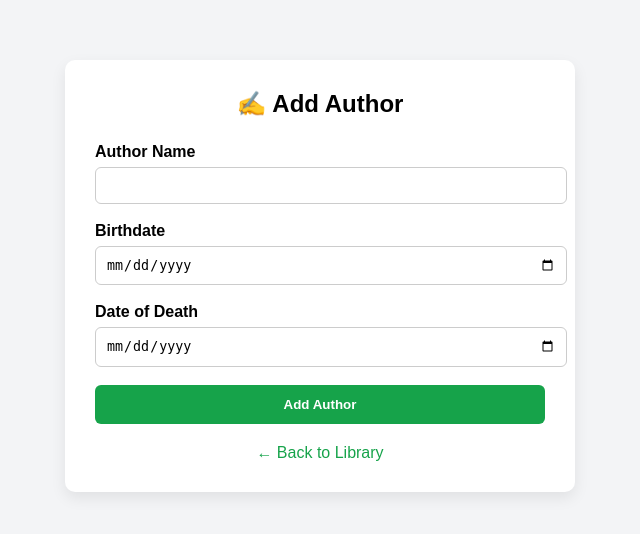
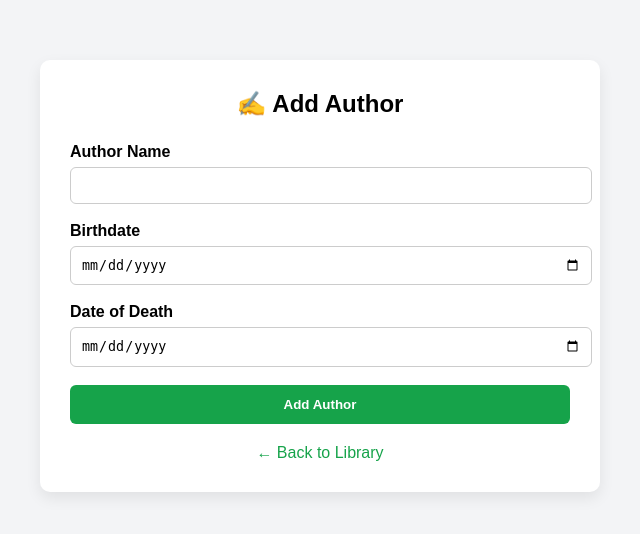
Before and after one commit to aline-j/book-alchemy, a Flask app: page /add_author in a window 1280 px wide. Shown: the top 534 px of the page, without its empty margins (320-960 px from the left). Run offline with Flask 3, Linux system fonts and the light colour scheme.

Commit message:
Move styles to styles.css and remove double styles

```diff
--- a/static/styles.css
+++ b/static/styles.css
@@ -52,8 +52,8 @@ h1 {
   flex-wrap: wrap;
 }
 
-input,
-select {
+.controls input,
+.controls select {
   padding: 8px;
   border-radius: 4px;
   border: 1px solid #ccc;
@@ -140,3 +140,71 @@ form {
   object-fit: cover;
   display: block;
 }
+
+.form-container {
+  max-width: 500px;
+  margin: 60px auto;
+  background: white;
+  padding: 30px;
+  border-radius: 10px;
+  box-shadow: 0 6px 15px rgba(0, 0, 0, 0.08);
+}
+
+h2 {
+  margin-top: 0;
+  margin-bottom: 25px;
+  text-align: center;
+}
+
+label {
+  display: block;
+  font-weight: bold;
+  margin-bottom: 6px;
+}
+
+.add-book-btn {
+  width: 100%;
+  padding: 12px;
+  background-color: #2563eb;
+  color: white;
+  font-weight: bold;
+  border: none;
+  border-radius: 6px;
+  cursor: pointer;
+}
+
+.add-book-back-link {
+  display: block;
+  text-align: center;
+  margin-top: 20px;
+  text-decoration: none;
+  color: #2563eb;
+}
+
+.add-author-btn {
+  width: 100%;
+  padding: 12px;
+  background-color: #16a34a;
+  color: white;
+  font-weight: bold;
+  border: none;
+  border-radius: 6px;
+  cursor: pointer;
+}
+
+.add-author-back-link {
+  display: block;
+  text-align: center;
+  margin-top: 20px;
+  text-decoration: none;
+  color: #16a34a;
+}
+
+.form-container input,
+.form-container select {
+  width: 100%;
+  padding: 10px;
+  margin-bottom: 18px;
+  border-radius: 6px;
+  border: 1px solid #ccc;
+}
--- a/templates/add_author.html
+++ b/templates/add_author.html
@@ -1,69 +1,16 @@
-<!DOCTYPE html>
+<!doctype html>
 <html lang="en">
   <head>
     <meta charset="UTF-8" />
     <title>Add Author</title>
     <meta name="viewport" content="width=device-width, initial-scale=1.0" />
-
-    <style>
-      body {
-        font-family: Arial, Helvetica, sans-serif;
-        background-color: #f3f4f6;
-        margin: 0;
-        padding: 0;
-      }
-
-      .container {
-        max-width: 450px;
-        margin: 60px auto;
-        background: white;
-        padding: 30px;
-        border-radius: 10px;
-        box-shadow: 0 6px 15px rgba(0, 0, 0, 0.08);
-      }
-
-      h2 {
-        margin-top: 0;
-        margin-bottom: 25px;
-        text-align: center;
-      }
-
-      label {
-        display: block;
-        font-weight: bold;
-        margin-bottom: 6px;
-      }
-
-      input {
-        width: 100%;
-        padding: 10px;
-        margin-bottom: 18px;
-        border-radius: 6px;
-        border: 1px solid #ccc;
-      }
-
-      .btn {
-        width: 100%;
-        padding: 12px;
-        background-color: #16a34a;
-        color: white;
-        font-weight: bold;
-        border: none;
-        border-radius: 6px;
-        cursor: pointer;
-      }
-
-      .back-link {
-        display: block;
-        text-align: center;
-        margin-top: 20px;
-        text-decoration: none;
-        color: #16a34a;
-      }
-    </style>
+    <link
+      rel="stylesheet"
+      href="{{ url_for('static', filename='styles.css') }}"
+    />
   </head>
   <body>
-    <div class="container">
+    <div class="form-container">
       <h2>✍️ Add Author</h2>
 
       <form action="/add_author" method="POST">
@@ -76,10 +23,10 @@
         <label for="date_of_death">Date of Death</label>
         <input type="date" id="date_of_death" name="date_of_death" />
 
-        <button type="submit" class="btn">Add Author</button>
+        <button type="submit" class="add-author-btn">Add Author</button>
       </form>
 
-      <a href="/" class="back-link">← Back to Library</a>
+      <a href="/" class="add-author-back-link">← Back to Library</a>
     </div>
   </body>
 </html>
```
Also changed, not shown: templates/add_book.html (+8 -62 lines).
